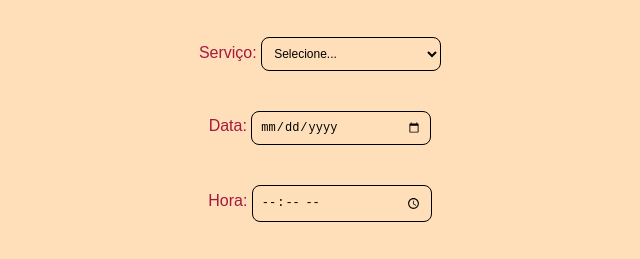
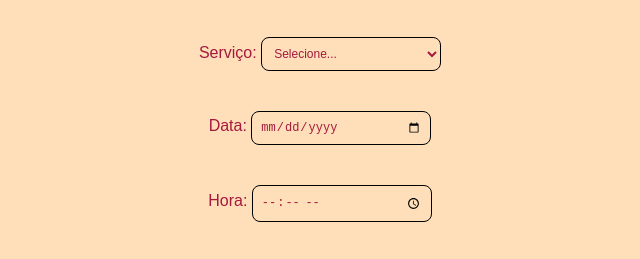
Before and after one commit to Jonatas-b/Agendamento-Manicure, a plain HTML site: page index.html in a window 1280 px wide. Shown: the part 283-542 px from the top of the page, 320-960 px from the left. Drawn offline with Linux system fonts and the light colour scheme; a web font is replaced by a local one.

Commit message:
Ajustei a cor dos inputs

```diff
--- a/style.css
+++ b/style.css
@@ -59,6 +59,8 @@ p {
   margin-bottom: 40px;
   width: 180px;
   background-color: transparent;
+  text-decoration: none;
+  color: #a4193d;
 }
 
 button {
```
